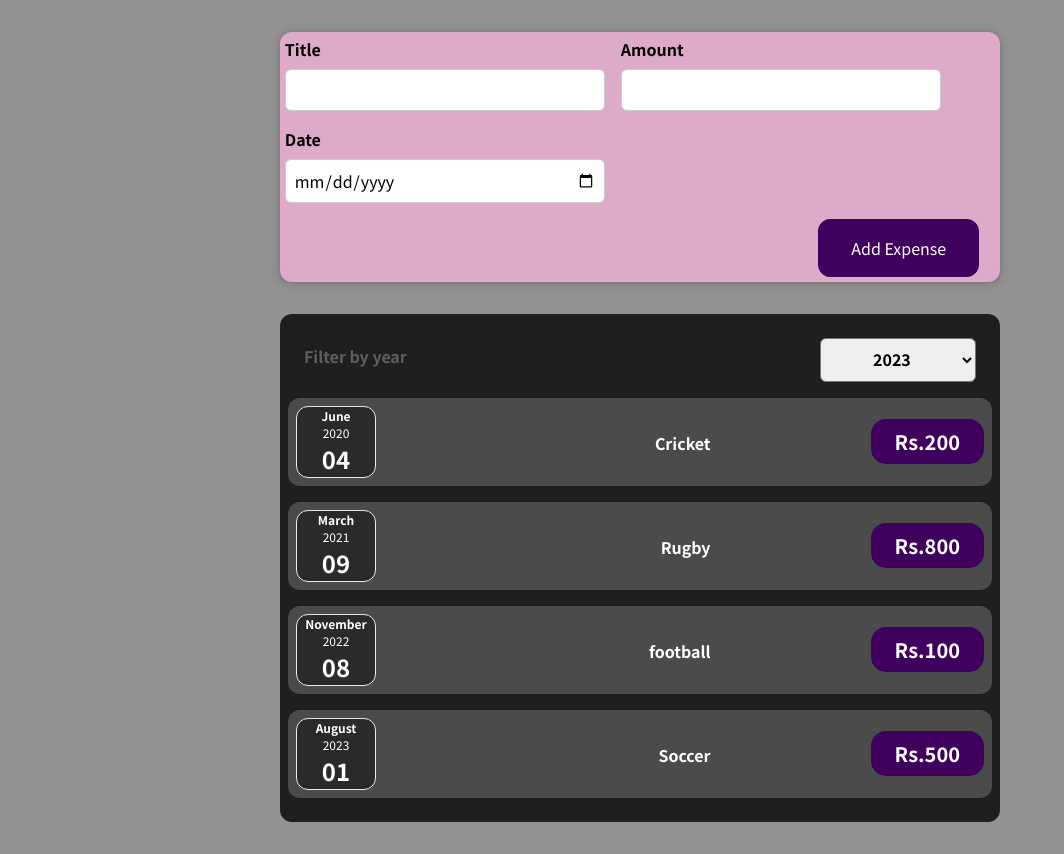
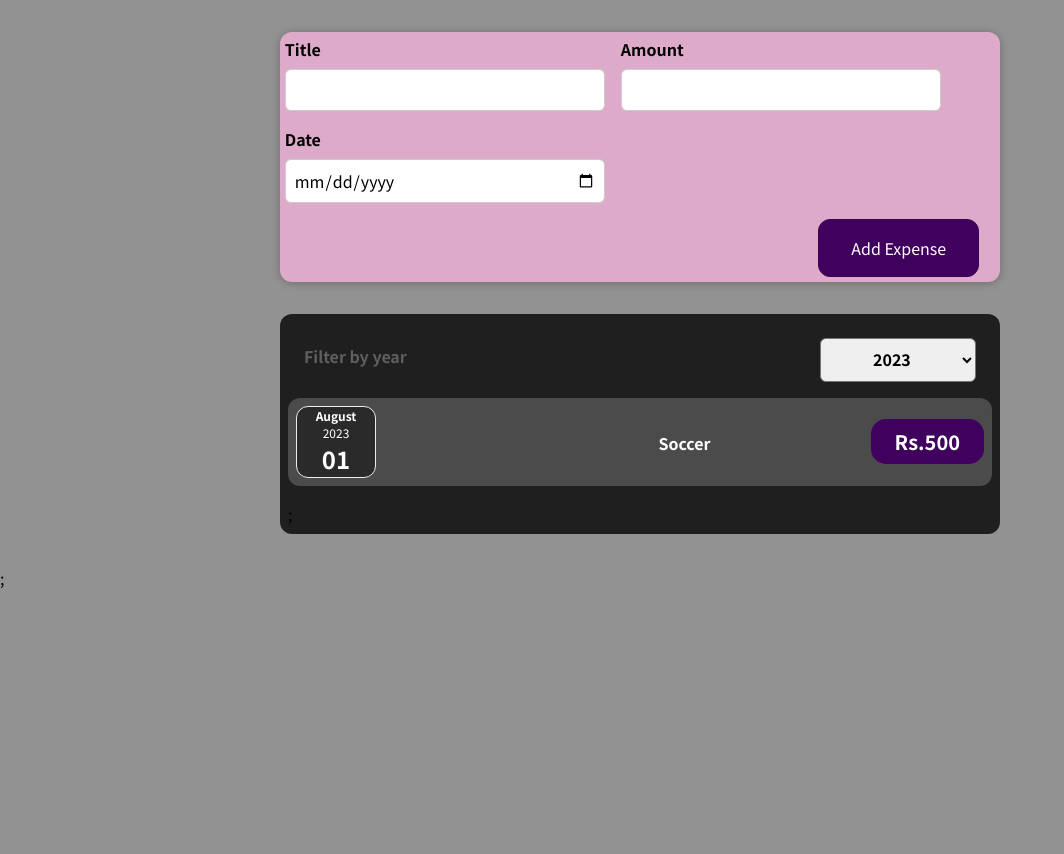
Before and after one commit to jcsgirish/React-ExpenseTracker, a React (Create React App) app: page / in a window 1280 px wide. Shown: the whole page, without its empty margins (0-1064 px from the left). After the commit the page ends 800 px from the top, so only its background shows below. Built offline with nearby package versions, Linux system fonts and the light colour scheme.

Commit message:
React Basics

```diff
--- a/src/component/Expenses/Expenses.js
+++ b/src/component/Expenses/Expenses.js
@@ -13,28 +13,43 @@ const Expenses = (props) => {
     SetFilterYear(selectedYear)
   };
 
-  const expenseItems = [];
+  const filteredYear=props.items.filter(expense=>{
 
-  for (let i = 0; i < props.items.length; i++) {
-    const expense = props.items[i];
+    return expense.date.getFullYear().toString()===FilterYear;
+  });
 
-    expenseItems.push(
-      <ExpenseItem
-        key={expense.id}
-        title={expense.title}
-        amount={expense.amount}
-        date={expense.date}
-      />
-    );
-    }
+  //const expenseItems = [];
 
-  return <Card className="expenses">
-  <ExpenseFilter Selected = {FilterYear} onChangingFilter = {FilterHandle}></ExpenseFilter>
-  {expenseItems}
+  //for (let i = 0; i < props.items.length; i++) {
+    //const expense = props.items[i];
 
+    //expenseItems.push(
+      //<ExpenseItem
+        //key={expense.id}
+        //title={expense.title}
+        //amount={expense.amount}
+        //date={expense.date}
+     // />
+   // );
+ // }
+ const expenseitems=filteredYear.map((expense)=>(
+  <ExpenseItem
+    key={expense.id}
+    title={expense.title}
+    amount={expense.amount}
+    date={expense.date}
+  />
+))
+
+  return (
+    <div>
+     <Card className="expenses">
+  <ExpenseFilter Selected = {FilterYear} onChangingFilter = {FilterHandle}/>
+  {expenseitems};
   </Card>;
+  </div>
+
+  )};
 
 
-}
-
 export default Expenses;
```
